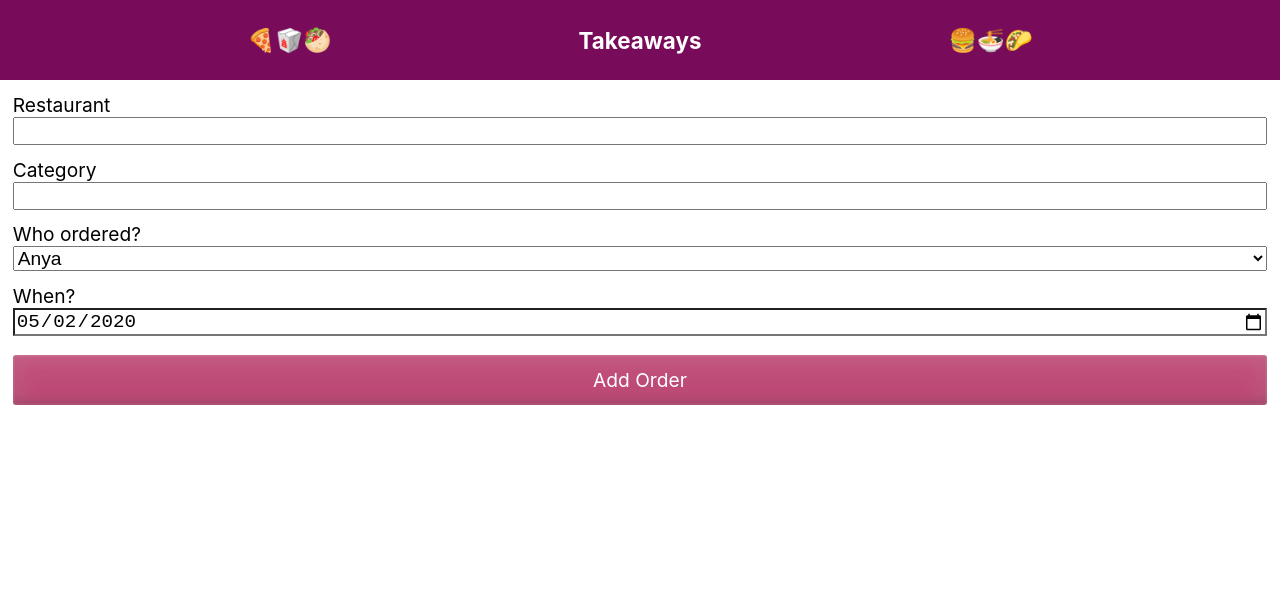
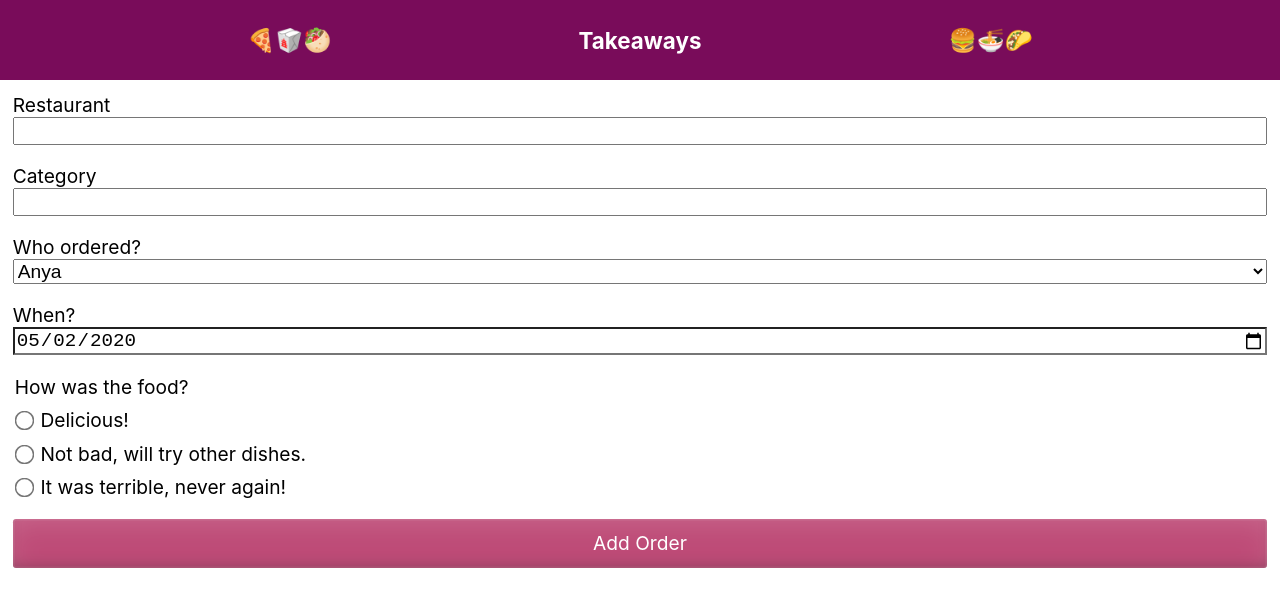
Before and after one commit to chiraggupta/weekend-meals, a React (Create React App) app: page /add in a window 1280 px wide. Shown: the top 606 px of the page. Built offline with nearby package versions, Linux system fonts and the light colour scheme.

Commit message:
Add rating input

```diff
--- a/src/components/OrderInput.js
+++ b/src/components/OrderInput.js
@@ -8,8 +8,11 @@ import CategoryInput from './CategoryInput';
 import RestaurantInput from './RestaurantInput';
 import OrdererSelectInput from './OrdererSelectInput';
 import DateInput from './DateInput';
+import RatingInput from './RatingInput';
 import Button from './Button';
 import Message from './Message';
+
+const inputStyle = { fontSize: '1.2rem', marginBottom: '1.2rem' };
 
 const OrderInput = ({ nextOrderer, restaurantsWithCategories }) => {
   const navigate = useNavigate();
@@ -19,6 +22,7 @@ const OrderInput = ({ nextOrderer, restaurantsWithCategories }) => {
       category: '',
       date: getTodayAsISOString(),
       orderer: nextOrderer,
+      rating: '',
       restaurant: '',
     },
     showError: false,
@@ -74,25 +78,31 @@ const OrderInput = ({ nextOrderer, restaurantsWithCategories }) => {
         value={orderDetails.restaurant}
         onChange={(value) => handleChange({ restaurant: value })}
         restaurants={Object.keys(restaurantsWithCategories).sort()}
-        style={{ fontSize: '1.2rem', marginBottom: '0.8rem' }}
+        style={inputStyle}
       />
 
       <CategoryInput
         value={orderDetails.category}
         onChange={(value) => handleChange({ category: value })}
-        style={{ fontSize: '1.2rem', marginBottom: '0.8rem' }}
+        style={inputStyle}
       />
 
       <OrdererSelectInput
         value={orderDetails.orderer}
         onChange={(value) => handleChange({ orderer: value })}
-        style={{ fontSize: '1.2rem', marginBottom: '0.8rem' }}
+        style={inputStyle}
       />
 
       <DateInput
         value={orderDetails.date}
         onChange={(value) => handleChange({ date: value })}
-        style={{ fontSize: '1.2rem', marginBottom: '1.2rem' }}
+        style={inputStyle}
+      />
+
+      <RatingInput
+        value={orderDetails.rating}
+        onChange={(value) => handleChange({ rating: value })}
+        style={inputStyle}
       />
 
       <Button>Add Order</Button>
--- /dev/null
+++ b/src/components/RatingInput.js
@@ -0,0 +1,57 @@
+import React from 'react';
+
+const optionStyle = { marginTop: '0.6rem' };
+const radioButtonStyle = {
+  transform: 'scale(1.5)',
+  marginRight: '0.6rem',
+};
+
+const RatingInput = ({ value, onChange, style }) => {
+  return (
+    <div style={{ ...style, display: 'flex', flexDirection: 'column' }}>
+      <fieldset style={{ border: 0, margin: 0, padding: 0 }}>
+        <legend>How was the food?</legend>
+        <div style={optionStyle}>
+          <input
+            type="radio"
+            name="rating"
+            id="rating_awesome"
+            value="rating_awesome"
+            checked={value === 'rating_awesome'}
+            onChange={({ target: { value } }) => onChange(value)}
+            style={radioButtonStyle}
+          />
+          <label htmlFor="rating_awesome">Delicious!</label>
+        </div>
+        <div style={optionStyle}>
+          <input
+            type="radio"
+            name="rating"
+            id="rating_average"
+            value="rating_average"
+            checked={value === 'rating_average'}
+            onChange={({ target: { value } }) => onChange(value)}
+            style={radioButtonStyle}
+          />
+          <label htmlFor="rating_average">
+            Not bad, will try other dishes.
+          </label>
+        </div>
+        <div style={optionStyle}>
+          <input
+            type="radio"
+            name="rating"
+            id="rating_terrible"
+            value="rating_terrible"
+            checked={value === 'rating_terrible'}
+            onChange={({ target: { value } }) => onChange(value)}
+            style={radioButtonStyle}
+          />
+          <label htmlFor="rating_terrible">It was terrible, never again!</label>
+        </div>
+      </fieldset>
+    </div>
+  );
+};
+
+export default RatingInput;
```
